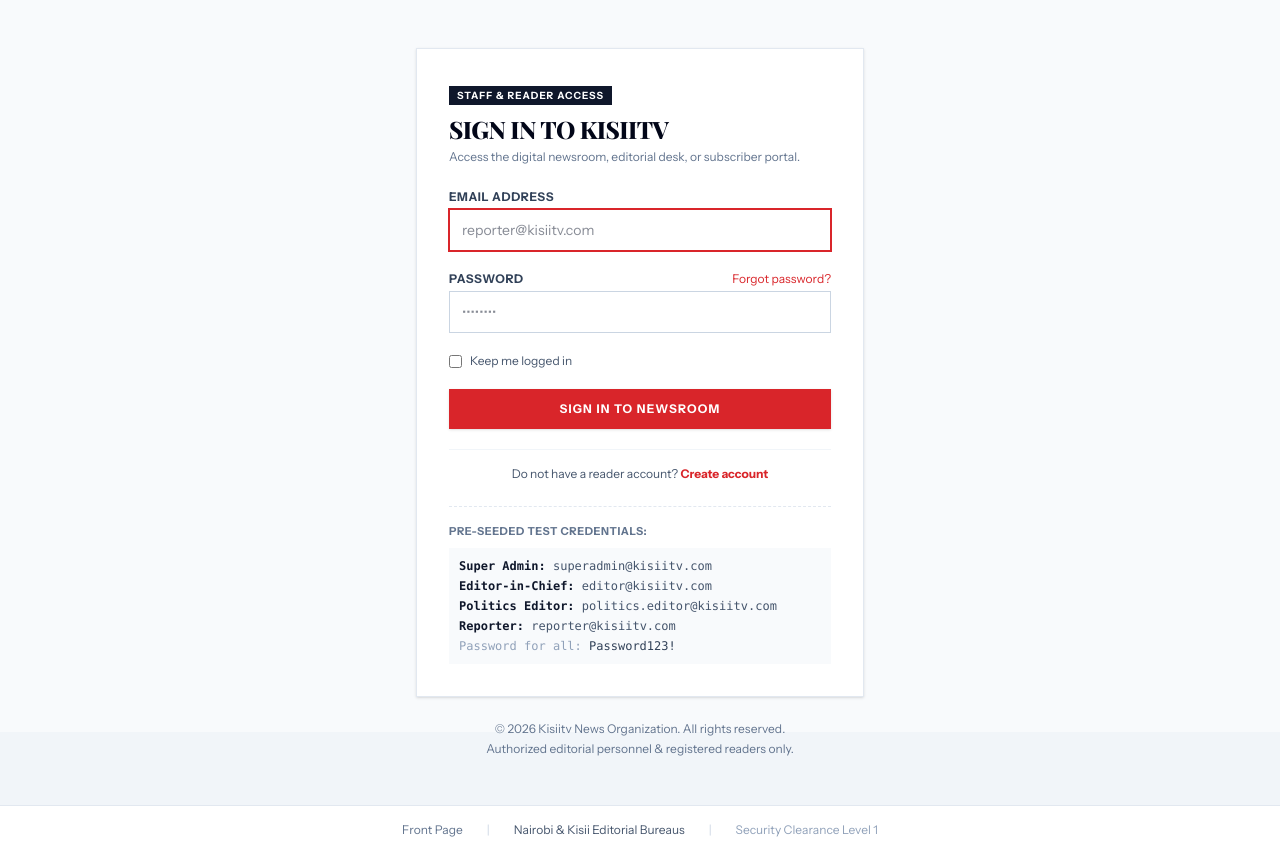
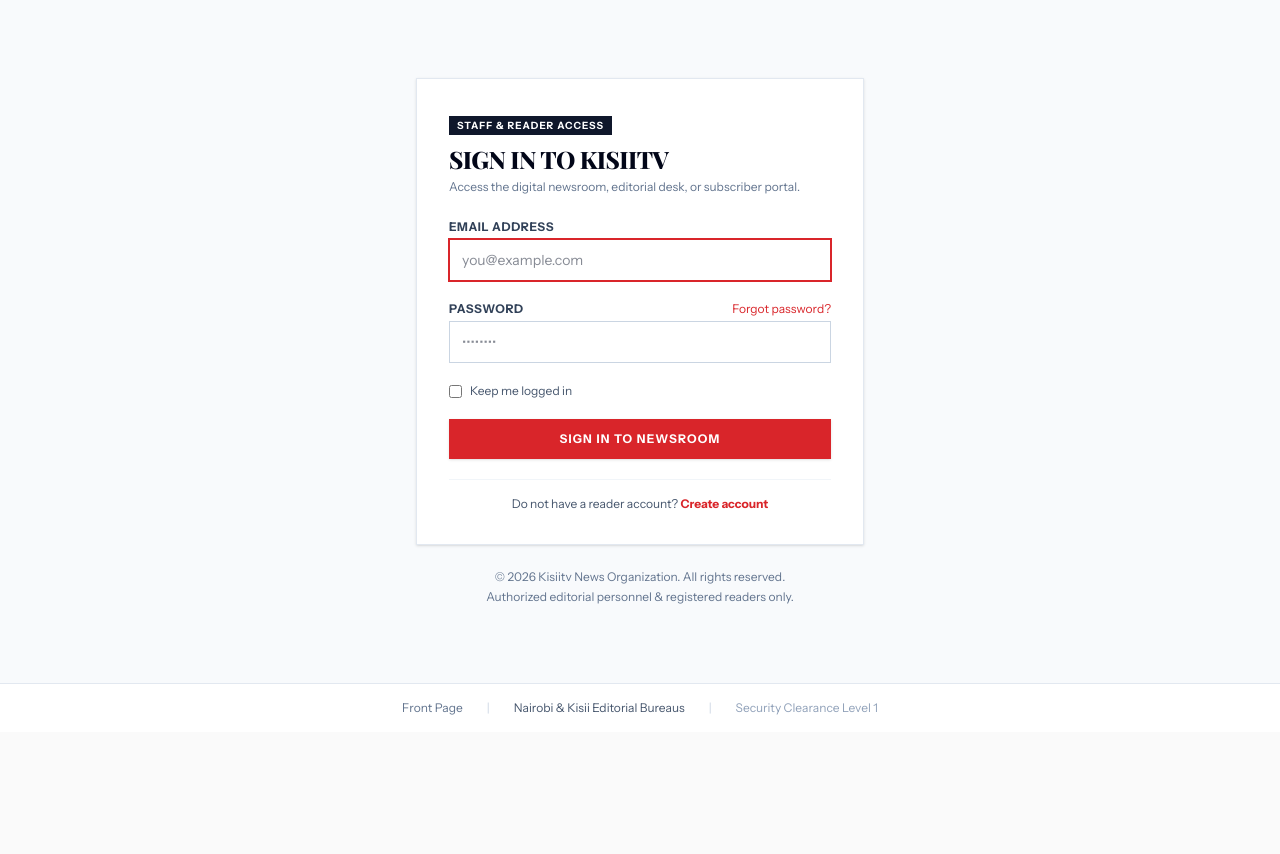
Before and after one commit to motechgroup/kisiitvcms, a Laravel app: page /login in a window 1280 px wide. Shown: the part 68-922 px from the top of the page. After the commit the page ends 783 px from the top, so only its background shows below. Run offline with Laravel 12, Linux system fonts and the light colour scheme; data comes from the database, SQL or seed files in the repository; style sheets or scripts are compiled from the project's sources; some web fonts are replaced.

Commit message:
security(auth): remove pre-seeded login credentials from public login page

```diff
--- a/resources/views/auth/login.blade.php
+++ b/resources/views/auth/login.blade.php
@@ -14,7 +14,7 @@
         <label for="email" class="block text-xs font-bold uppercase tracking-wider text-slate-700 mb-1">Email Address</label>
         <input id="email" type="email" name="email" value="{{ old('email') }}" required autofocus autocomplete="username"
             class="w-full px-3 py-2.5 text-sm bg-white border border-slate-300 focus:outline-none focus:border-[#d9252a] focus:ring-1 focus:ring-[#d9252a] transition"
-            placeholder="reporter@kisiitv.com">
+            placeholder="you@example.com">
     </div>
 
     <div>
@@ -48,15 +48,4 @@
         </p>
     </div>
 </form>
-
-<div class="mt-6 pt-4 border-t border-dashed border-slate-200">
-    <div class="text-[11px] font-bold uppercase tracking-wider text-slate-500 mb-2">Pre-seeded Test Credentials:</div>
-    <div class="bg-slate-50 p-2.5 text-xs text-slate-600 space-y-1 font-mono">
-        <div><span class="text-slate-900 font-semibold">Super Admin:</span> superadmin@kisiitv.com</div>
-        <div><span class="text-slate-900 font-semibold">Editor-in-Chief:</span> editor@kisiitv.com</div>
-        <div><span class="text-slate-900 font-semibold">Politics Editor:</span> politics.editor@kisiitv.com</div>
-        <div><span class="text-slate-900 font-semibold">Reporter:</span> reporter@kisiitv.com</div>
-        <div class="text-slate-400">Password for all: <span class="text-slate-700">Password123!</span></div>
-    </div>
-</div>
 @endsection
```
